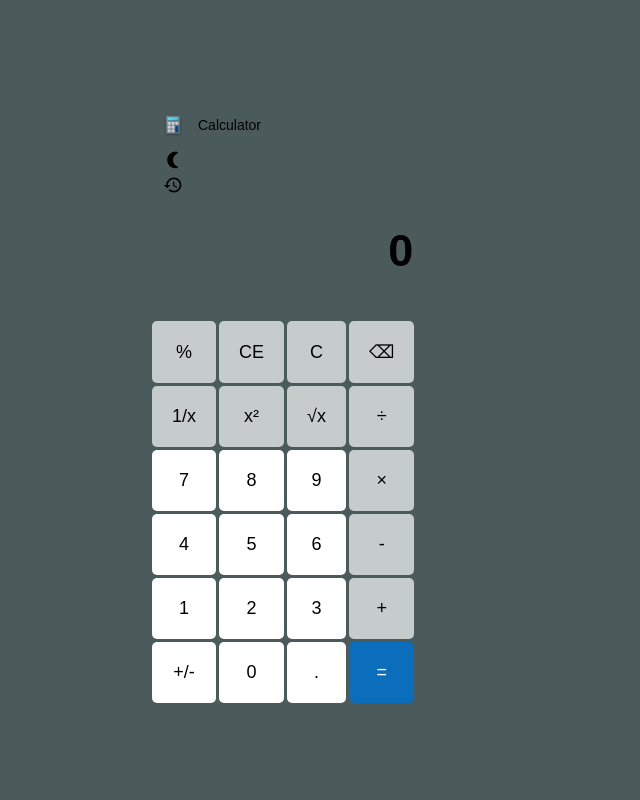
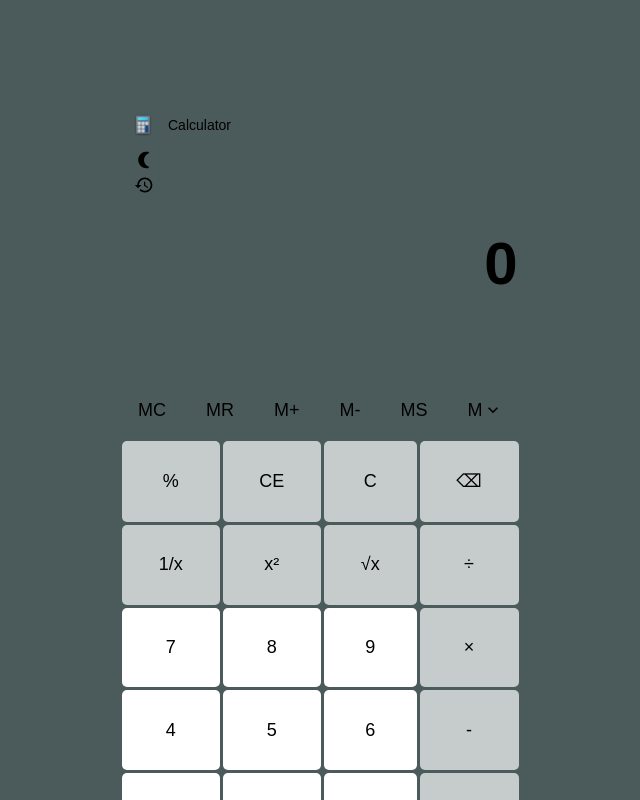
Before and after one commit to 3DshotisPuri/Calculator, a React (Create React App) app: page / in a window 1280 px wide. Shown: the top 800 px of the page, without its empty margins (630-1270 px from the left). Built offline with nearby package versions, Linux system fonts and the light colour scheme.

Commit message:
add MemoryButtons

```diff
--- a/src/components/Buttons/Buttons.js
+++ b/src/components/Buttons/Buttons.js
@@ -1,4 +1,3 @@
-import { useState } from "react";
 import Button from "../Ui/Button";
 import classes from "./Buttons.module.css";
 
--- a/src/components/Buttons/Buttons.module.css
+++ b/src/components/Buttons/Buttons.module.css
@@ -1,6 +1,7 @@
 .oper-btns {
   display: grid;
   grid-template-columns: repeat(4, auto);
+  height: 99%;
   justify-items: center;
   grid-gap: 3px;
   margin-block: 1px;
--- /dev/null
+++ b/src/components/Buttons/MemoryButtons.js
@@ -0,0 +1,22 @@
+import classes from "./MemoryButtons.module.css";
+import Button from "../Ui/Button";
+import KeyboardArrowDownIcon from "@mui/icons-material/KeyboardArrowDown";
+
+const MemoryButtons = (props) => {
+  return (
+    <div className={classes["m-buttons"]}>
+      <Button className={classes["m-btn"]}>MC</Button>
+      <Button className={classes["m-btn"]}>MR</Button>
+      <Button className={classes["m-btn"]}>M+</Button>
+      <Button className={classes["m-btn"]}>M-</Button>
+      <Button className={classes["m-btn"]}>MS</Button>
+      <Button className={classes["m-btn"]}>
+        <span className={classes.span}>
+          M <KeyboardArrowDownIcon fontSize="small"/>
+        </span>
+      </Button>
+    </div>
+  );
+};
+
+export default MemoryButtons;
--- /dev/null
+++ b/src/components/Buttons/MemoryButtons.module.css
@@ -0,0 +1,17 @@
+.m-buttons {
+  display: flex;
+  justify-content: center;
+  height: 100%;
+}
+
+.m-btn {
+  color: black;
+  font-weight: 300;
+  border: none;
+  background: transparent;
+}
+
+.span {
+  display: flex;
+  font-weight: 100;
+}
--- a/src/components/History/History.js
+++ b/src/components/History/History.js
@@ -41,7 +41,7 @@ const History = (props) => {
                 selectHandler(e, data);
               }}
             >
-              <li>
+              <li className={classes.result}>
                 {data.firstNumber}
                 {data.operator}
                 {data.secondNumber}
--- a/src/components/History/History.module.css
+++ b/src/components/History/History.module.css
@@ -56,10 +56,11 @@ h5 {
   padding-inline: 10px;
   text-align: left;
   font-weight: 100;
+  font-size: 17px;
 }
 
 .button {
-  margin-inline-start: 300px;
+  margin-inline-start: 360px;
   margin-block: 6px;
   padding-inline: 0;
   padding-block: 0;
@@ -68,7 +69,6 @@ h5 {
 }
 
 .result {
-  font-weight: bold;
   font-size: 20px;
 }
 
--- a/src/components/Operations/Operations.js
+++ b/src/components/Operations/Operations.js
@@ -2,6 +2,7 @@ import { useState } from "react";
 import Buttons from "../Buttons/Buttons";
 import classes from "./Operations.module.css";
 import Button from "../Ui/Button";
+import MemoryButtons from "../Buttons/MemoryButtons";
 import Calculator from "../../calculator.png";
 import NightlightRoundIcon from "@mui/icons-material/NightlightRound";
 import HistoryIcon from "@mui/icons-material/History";
@@ -39,9 +40,11 @@ const Operations = () => {
   const [allMods, setAllMods] = useState(initialMod);
 
   console.log(allMods.negate);
+  console.log(firstNumber);
+  console.log(operator);
 
   const numberHandler = (number) => {
-    if (input.length === 14) {
+    if (input.length === 17) {
       alert("You can't type more then 17's digits");
       return;
     }
@@ -221,7 +224,10 @@ const Operations = () => {
         }
         break;
       case "1/x":
-        if (operator === undefined) {
+        if (input===initialData) {
+          return
+        }
+        else if (operator === undefined) {
           setInput(String(1 / input));
           setFirstNumber(String(1 / input));
           setAllMods((prevState) => {
@@ -295,7 +301,28 @@ const Operations = () => {
         }
         break;
       case "√x":
-        if (operator === undefined) {
+        if (result.submit === "=") {
+          setInput(String(Math.sqrt(input)));
+          setFirstNumber(String(Math.sqrt(input)));
+          setOperator();
+          setResult({
+            firstNumber: `√(${input})`,
+            secondNumber: "",
+            operator: "",
+            submit: "",
+          });
+          setAllMods((prevState) => {
+            return {
+              ...prevState,
+              inputChange: false,
+              deleteDigit: true,
+              dataSwitch: {
+                firstSwitch: false,
+                secondSwitch: true,
+              },
+            };
+          });
+        } else if (operator === undefined) {
           setInput(String(Math.sqrt(input)));
           setFirstNumber(String(Math.sqrt(input)));
           setResult((prevState) => {
@@ -597,16 +624,11 @@ const Operations = () => {
   }
 
   const dotHandler = (dot) => {
-    // setAllMods((prevState) => {
-    //   return { ...prevState, dot: false };
-    // });
-    // if (allMods.dot === true) {
-    // }
-    setInput(prevState=> prevState+dot);
+    if (input.includes(dot)) {
+      return;
+    }
+    setInput(input + dot);
   };
-
-  console.log(allMods.dot)
-  console.log(input)
 
   const historyHandler = (e) => {
     e.preventDefault();
@@ -618,7 +640,7 @@ const Operations = () => {
   let size = "";
 
   if (input.length <= 10) {
-    size = "45px";
+    size = "60px";
   } else {
     size = "35px";
   }
@@ -667,6 +689,9 @@ const Operations = () => {
           </h1>
         </div>
       </div>
+      <div className={classes["M-buttons"]}>
+        <MemoryButtons />
+      </div>
       <div className={classes.box}>
         {allMods.historyTab ? (
           <History
--- a/src/components/Operations/Operations.module.css
+++ b/src/components/Operations/Operations.module.css
@@ -1,17 +1,17 @@
 form {
   display: grid;
   margin-block: 100px;
-  margin-inline: 770px;
+  margin-inline: 740px;
   grid-template-columns: auto;
-  grid-template-rows: 220px 390px;
+  grid-template-rows: 280px 60px 500px;
   background-color: #dbdbdb;
   border-radius: 5px;
 }
 
 .backdrop {
   position: absolute;
-  height: 200px;
-  width: 350px;
+  height: 280px;
+  width: 405px;
   background-color: transparent;
 }
 
@@ -24,8 +24,15 @@ form {
   margin-inline-end: 5px;
 }
 
+.M-buttons {
+  display: flex;
+  justify-content: center;
+  grid-row: 2;
+}
+
 .box {
   height: 100%;
+  grid-row: 3;
 }
 .title {
   display: flex;
@@ -51,7 +58,7 @@ img {
 }
 h1 {
   margin-block-start: 5px;
-  font-size: 45px;
+  font-size: 60px;
   color: black;
 }
 .h1-dark {
@@ -63,7 +70,7 @@ h3 {
   font-weight: 100;
   margin-block-end: 5px;
   margin-inline-start: auto;
-  font-size: 13px;
+  font-size: 17px;
 }
 
 .h3-dark {
```
